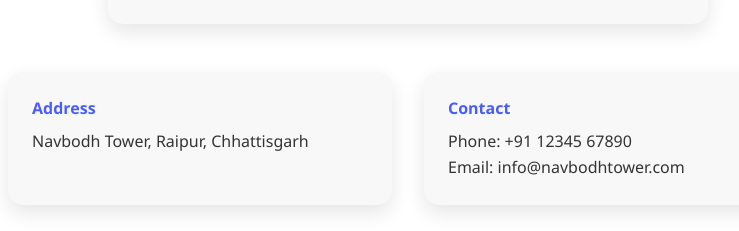
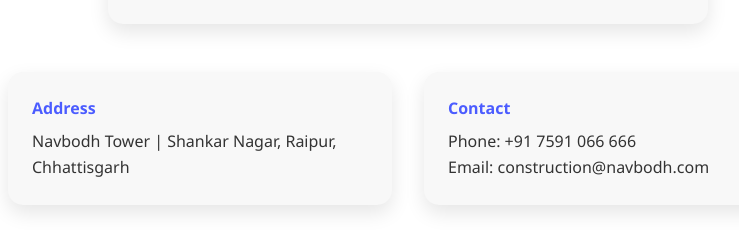
Before and after one commit to constructionDev/NavbodhTower, a React (Create React App) app: page /contact in a window 1280 px wide. Shown: the part 780-1011 px from the top of the page, without its empty margins (232-971 px from the left). Built offline with nearby package versions, Linux system fonts and the light colour scheme.

Commit message:
add scroll to top

```diff
--- a/src/App.js
+++ b/src/App.js
@@ -2,6 +2,7 @@
 import { BrowserRouter as Router, Routes, Route } from "react-router-dom";
 import { ThemeProvider, createGlobalStyle } from "styled-components";
 import Navbar from "./components/Navbar";
+import ScrollToTop from "./components/ScrollToTop";
 
 // Import your pages
 import Home from "./pages/Home";
@@ -53,6 +54,7 @@
     <ThemeProvider theme={theme === "light" ? lightTheme : darkTheme}>
       <GlobalStyle />
       <Router>
+             <ScrollToTop />
         <Navbar theme={theme} toggleTheme={toggleTheme} />
         <Routes>
           <Route path="/" element={<Home />} />
--- /dev/null
+++ b/src/components/ScrollToTop.js
@@ -0,0 +1,14 @@
+import { useEffect } from "react";
+import { useLocation } from "react-router-dom";
+
+const ScrollToTop = () => {
+  const { pathname } = useLocation();
+
+  useEffect(() => {
+    window.scrollTo({ top: 0, behavior: "smooth" }); // scroll smoothly to top
+  }, [pathname]);
+
+  return null;
+};
+
+export default ScrollToTop;
--- a/src/pages/Contact.jsx
+++ b/src/pages/Contact.jsx
@@ -219,7 +219,7 @@
             viewport={{ once: true }}
           >
             <InfoTitle>Address</InfoTitle>
-            <InfoText>Navbodh Tower, Raipur, Chhattisgarh</InfoText>
+            <InfoText>Navbodh Tower | Shankar Nagar, Raipur, Chhattisgarh</InfoText>
           </InfoCard>
           <InfoCard
             variants={infoVariants}
@@ -228,8 +228,8 @@
             viewport={{ once: true }}
           >
             <InfoTitle>Contact</InfoTitle>
-            <InfoText>Phone: +91 12345 67890</InfoText>
-            <InfoText>Email: info@navbodhtower.com</InfoText>
+            <InfoText>Phone: +91 7591 066 666</InfoText>
+            <InfoText>Email: construction@navbodh.com</InfoText>
           </InfoCard>
         </InfoSection>
 
```
